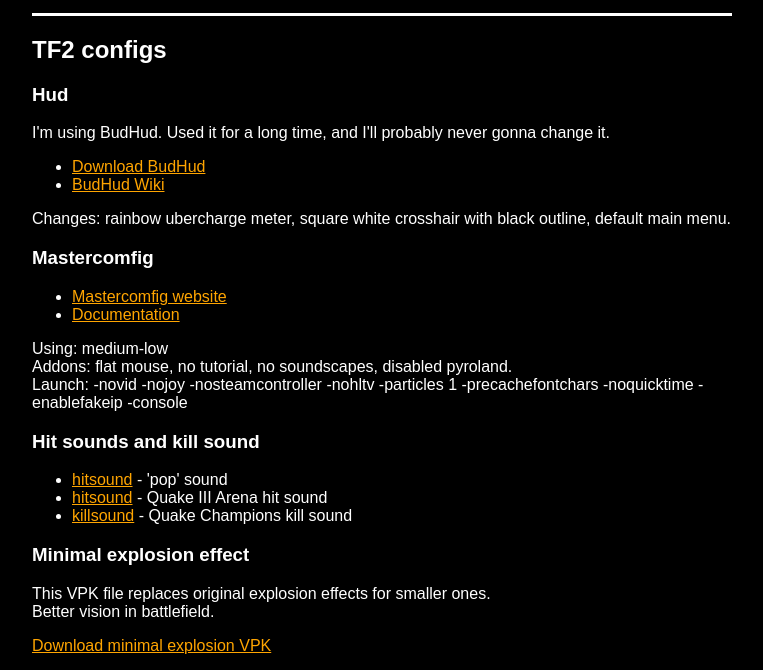
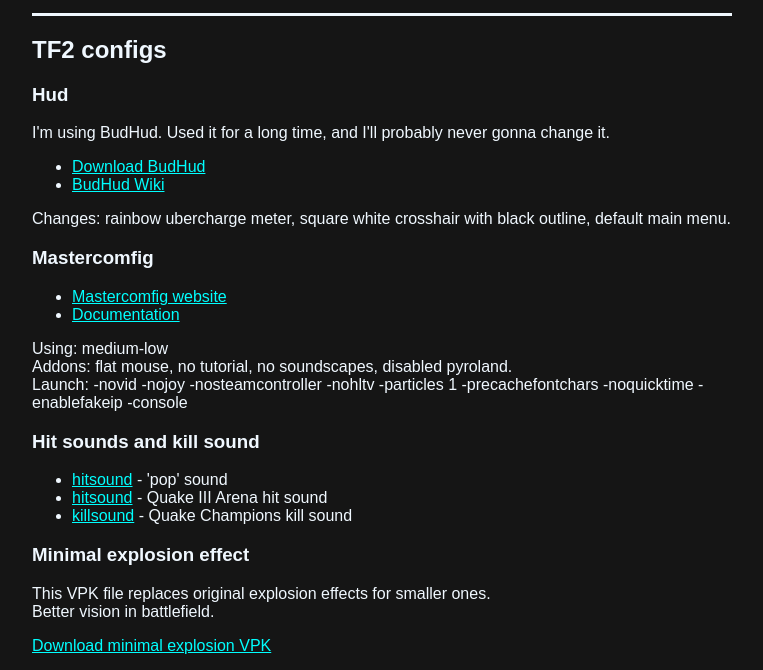
Before and after one commit to MagmaDee/MagmaDee.github.io, a plain HTML site: page index.html in a window 1280 px wide. Shown: the part 119-789 px from the top of the page, without its empty margins (258-1021 px from the left). Drawn offline with Linux system fonts and the light colour scheme.

Commit message:
TF2 configs

```diff
--- a/index.html
+++ b/index.html
@@ -7,8 +7,8 @@
         <style>
             body {
                 font-family: Arial, Helvetica, sans-serif;
-                background-color: black;
-                color: white;
+                background-color: #151515;
+                color: aliceblue;
             }
             .content{
                 width: 700px;
@@ -16,8 +16,8 @@
                 margin-left: auto;
                 margin-right: auto;
                 text-align: left;
-                border-top: 3px solid white;
-                border-bottom: 3px solid white;
+                border-top: 3px solid aliceblue;
+                border-bottom: 3px solid aliceblue;
             }
             .top{
                 width: 700px;
@@ -34,7 +34,7 @@
                 text-align: center;
             }
             a{
-                color: orange;
+                color:aqua;
             }
         </style>
     </head>
```
